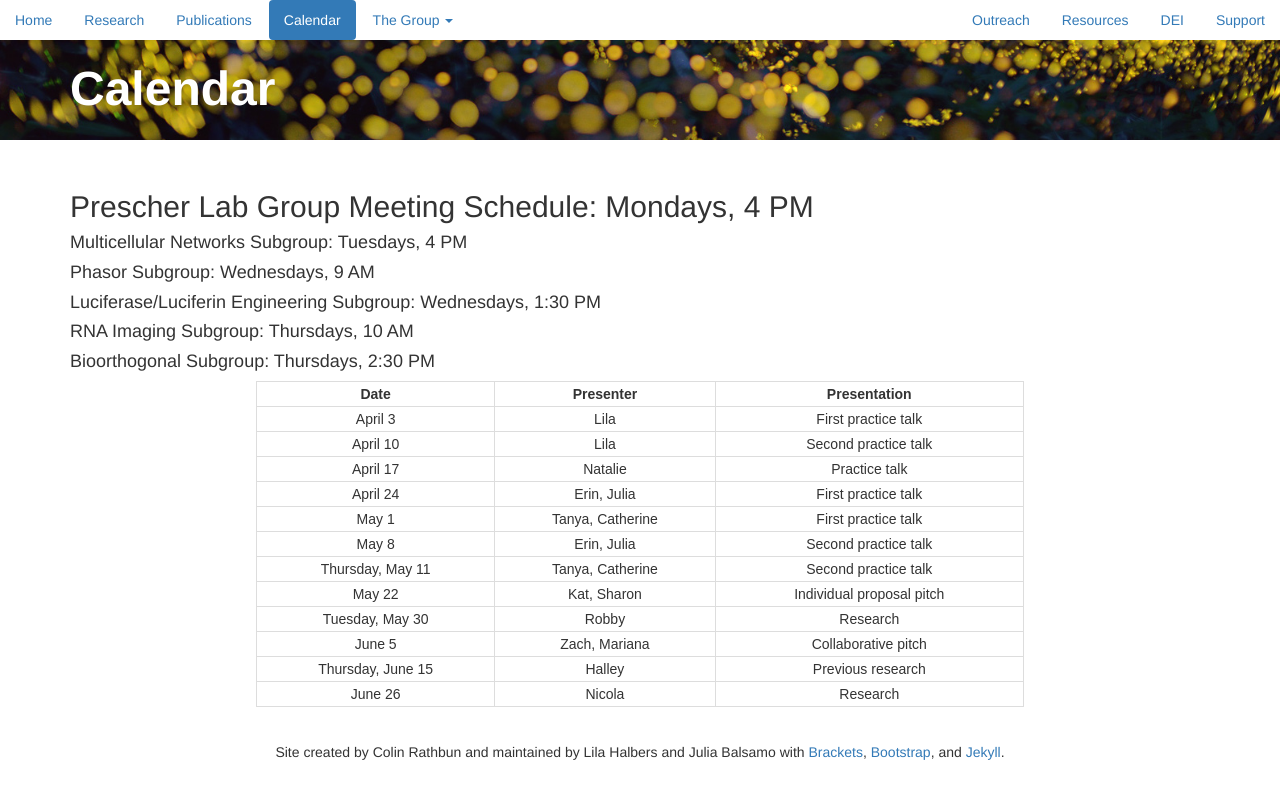
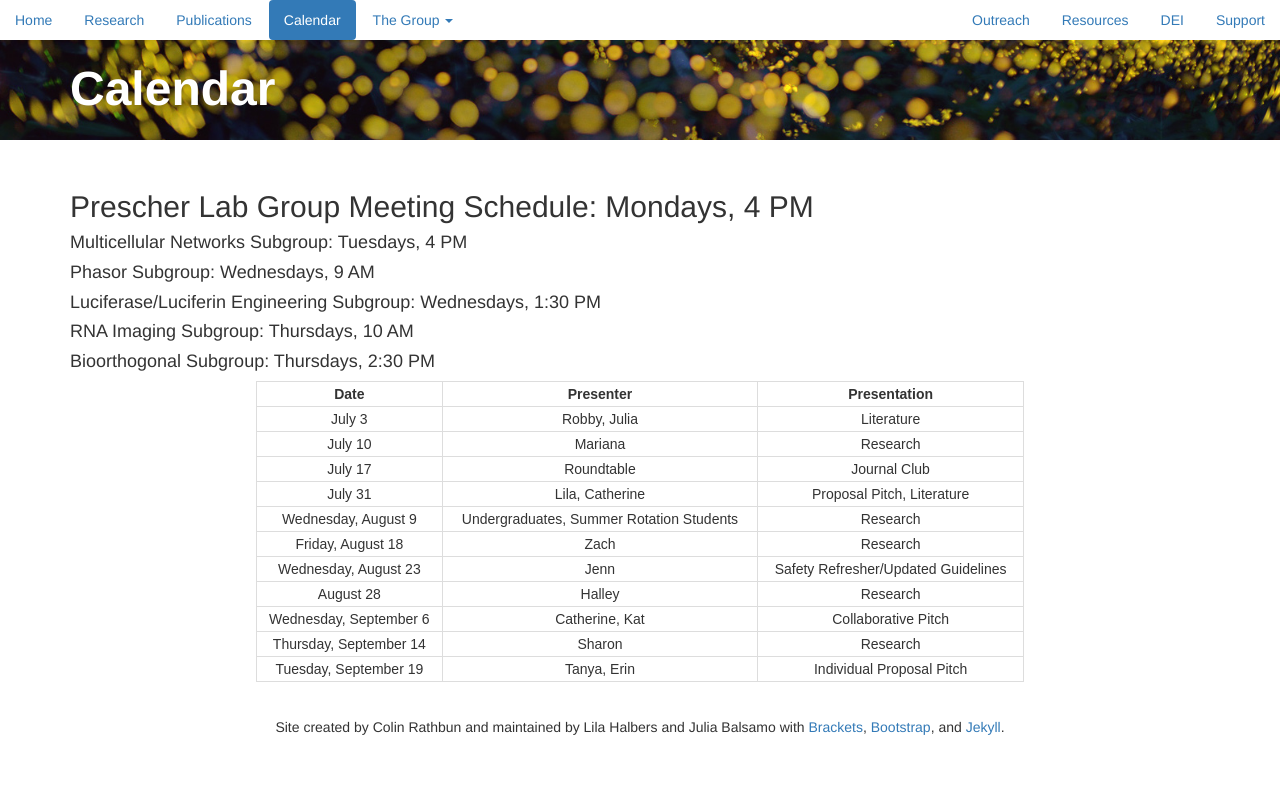
Before and after one commit to c-bun/Prescher-Lab-Site, a Jekyll site: the page built from Calendar.html, in a window 1280 px wide. Shown: the top 799 px of the page. Built offline with Jekyll 4.4.1, drawn with Linux system fonts in a browser that asks for light colours.

Commit message:
PrescherLab_August2023_Update1

```diff
--- a/Calendar.html
+++ b/Calendar.html
@@ -40,16 +40,15 @@ padding: 2px;
  <th title="Field #3">Presentation</th>
  </tr></thead>
  <tbody><tr>
-   <td>April 3</td><td>Lila</td><td>First practice talk</td></tr><tr>
-   <td>April 10</td><td>Lila</td><td>Second practice talk</td></tr><tr>
-   <td>April 17</td><td>Natalie</td><td>Practice talk</td></tr><tr>
-   <td>April 24</td><td>Erin, Julia</td><td>First practice talk</td></tr><tr>
-   <td>May 1</td><td>Tanya, Catherine</td><td>First practice talk</td></tr><tr>
-   <td>May 8</td><td>Erin, Julia</td><td>Second practice talk</td></tr><tr>
-   <td>Thursday, May 11</td><td>Tanya, Catherine</td><td>Second practice talk</td></tr><tr>
-   <td>May 22</td><td>Kat, Sharon</td><td>Individual proposal pitch</td></tr><tr>
-   <td>Tuesday, May 30</td><td>Robby</td><td>Research</td></tr><tr>
-   <td>June 5</td><td>Zach, Mariana</td><td>Collaborative pitch</td></tr><tr>
-   <td>Thursday, June 15</td><td>Halley</td><td>Previous research</td></tr><tr>
-   <td>June 26</td><td>Nicola</td><td>Research</td></tr><tr>
+   <td>July 3</td><td>Robby, Julia</td><td>Literature</td></tr><tr>
+   <td>July 10</td><td>Mariana</td><td>Research</td></tr><tr>
+   <td>July 17</td><td>Roundtable</td><td>Journal Club</td></tr><tr>
+   <td>July 31</td><td>Lila, Catherine</td><td>Proposal Pitch, Literature</td></tr><tr>
+   <td>Wednesday, August 9</td><td>Undergraduates, Summer Rotation Students</td><td>Research</td></tr><tr>
+   <td>Friday, August 18</td><td>Zach</td><td>Research</td></tr><tr>
+   <td>Wednesday, August 23</td><td>Jenn</td><td>Safety Refresher/Updated Guidelines</td></tr><tr>
+   <td>August 28</td><td>Halley</td><td>Research</td></tr><tr>
+   <td>Wednesday, September 6</td><td>Catherine, Kat</td><td>Collaborative Pitch</td></tr><tr>
+   <td>Thursday, September 14</td><td>Sharon</td><td>Research</td></tr><tr>
+   <td>Tuesday, September 19</td><td>Tanya, Erin</td><td>Individual Proposal Pitch</td></tr><tr>
  </tbody></table>
--- a/_data/publications.csv
+++ b/_data/publications.csv
@@ -61,4 +61,4 @@ number,authors,title,journal,year,volume,pages,note,link
 23,"Sellmyer, M. A.; Bronsart, L.; Imoto, H.; Contag, C. H.; Wandless, T. J.; Prescher, J. A.",Visualizing cellular interactions with a generalized proximity reporter,Proc. Natl. Acad. Sci. U.S.A.,2013,110,8567-8572,,http://www.pnas.org/content/110/21/8567.short
 22,"Patterson, D. M.; Nazarova, L. A.; Xie, B.; Kamber, D. N.; Prescher, J. A.",Functionalized cyclopropenes as bioorthogonal chemical reporters,J. Am. Chem. Soc.,2012,134,18638-18643,,http://pubs.acs.org/doi/abs/10.1021/ja3060436
 21,"McCutcheon, D. C.; Paley, M. A.; Steinhardt, R. C.; Prescher, J. A.",Expedient synthesis of electronically modified luciferins for bioluminescence imaging,J. Am. Chem. Soc.,2012,134,7604-7607,,http://pubs.acs.org/doi/abs/10.1021/ja301493d
-20,"Prescher, J. A.; Contag, C. H.",Imaging mouse models of human cancer,"in ""Genetically Engineered Mice for Cancer Research""",2011,,,"Eds (Springer): Green, J. and Ried, T.",http://link.springer.com/chapter/10.1007/978-0-387-69805-2_11
+20,"Prescher, J. A.; Contag, C. H.",Imaging mouse models of human cancer,Genetically Engineered Mice for Cancer Research,2011,,,"Eds (Springer): Green, J. and Ried, T.",http://link.springer.com/chapter/10.1007/978-0-387-69805-2_11
--- a/alumni.html
+++ b/alumni.html
@@ -10,6 +10,8 @@ nav_order: 5
         <h1 >Former Visiting Scholars and Postdocs</h1>
     </div>
     {% assign group_position = "former_postdoc" %}
+        {% include member-info.html %}
+    {% assign group_position = "former_visiting_scholar" %}
         {% include member-info.html %}
 
     <div class="col-sm-12">
```
Also changed, not shown: _data/group.csv (+8 -9 lines), _posts/2023-01-20-2023-News.markdown (+24 -0 lines), images/TOCs/70.jpg (deleted), images/TOCs/75.jpg (added), images/TOCs/76.jpg (added), images/TOCs/77.jpg (added), images/TOCs/78.jpeg (added), images/TOCs/80.jpeg (added), images/group/Dimalanta_Mia.jpg (deleted).
